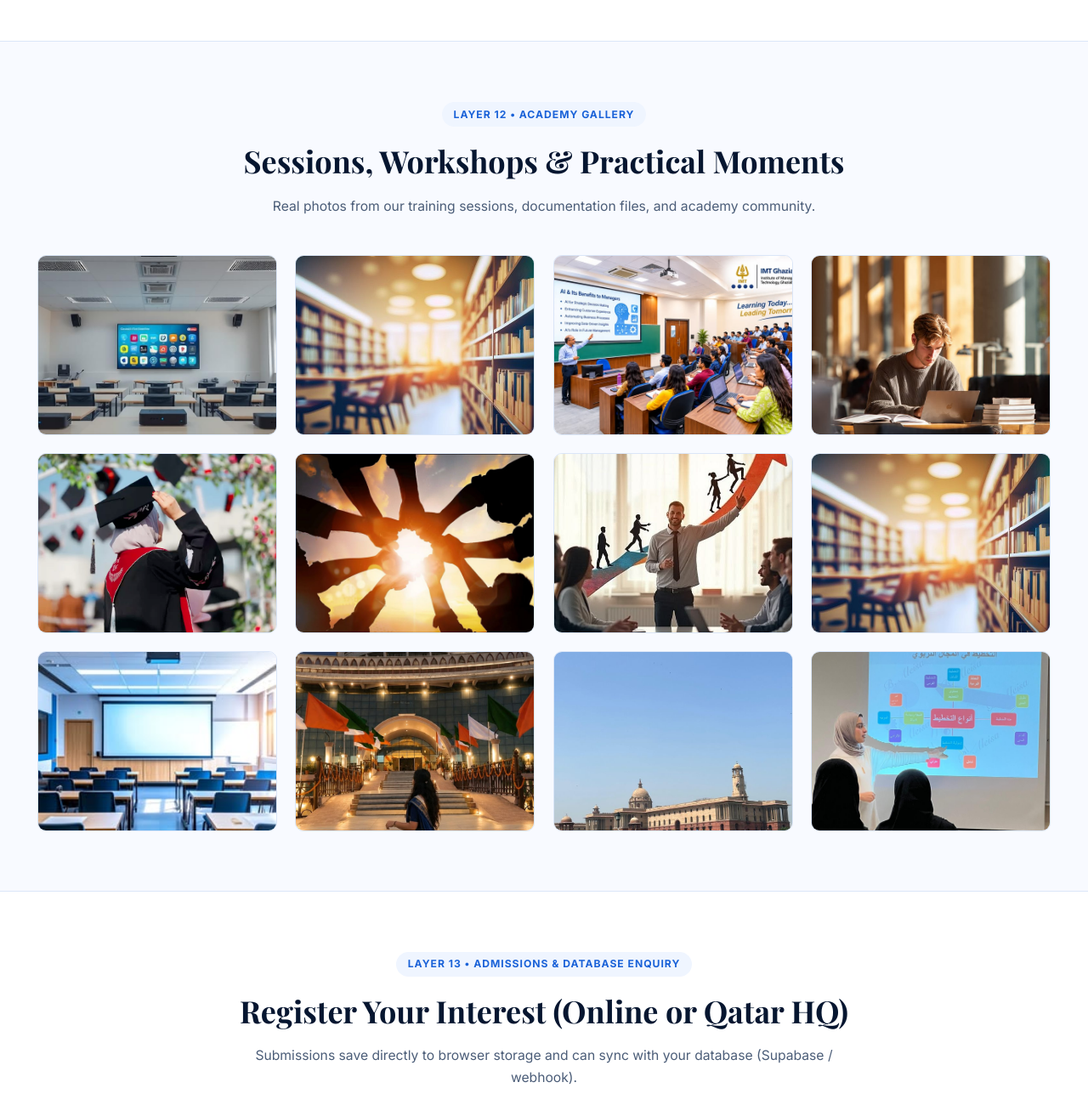
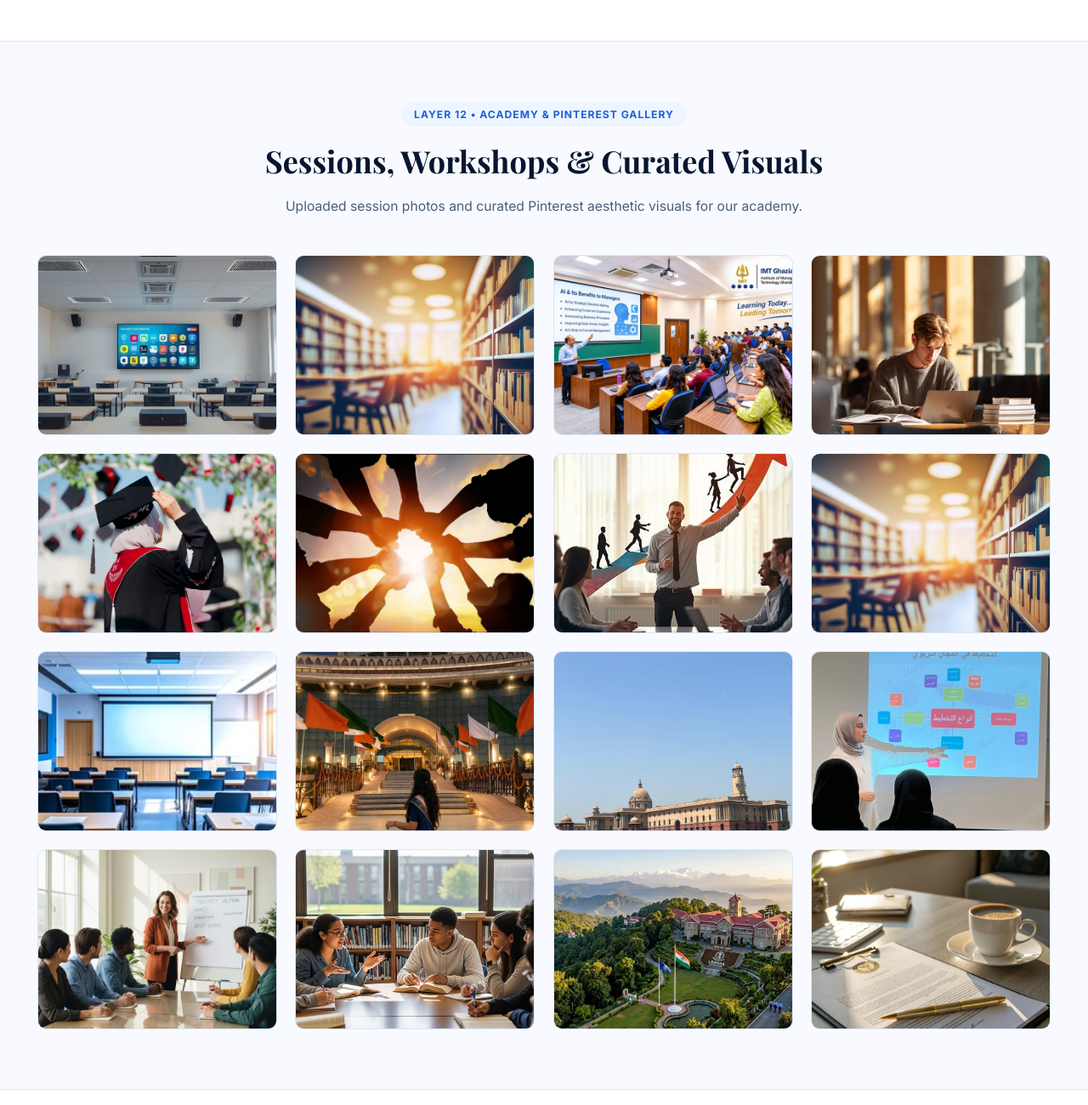
Before and after one commit to serveeaseacademy/serveeaseacademy, a plain HTML site: page index.html in a window 1280 px wide. Shown: the part 6600-7900 px from the top of the page at 85% size. Drawn offline with nearby package versions, Linux system fonts and the light colour scheme.

Commit message:
Update index.html

```diff
--- a/index.html
+++ b/index.html
@@ -932,13 +932,13 @@
       </div>
     </section>
 
-    <!-- Layer 12: Gallery Showcase -->
+    <!-- Layer 12: Gallery & Pinterest Showcase -->
     <section class="section section-alt" id="layer-12-gallery">
       <div class="container">
         <div class="section-header">
-          <span class="eyebrow">Layer 12 • Academy Gallery</span>
-          <h2>Sessions, Workshops &amp; Practical Moments</h2>
-          <p>Real photos from our training sessions, documentation files, and academy community.</p>
+          <span class="eyebrow">Layer 12 • Academy &amp; Pinterest Gallery</span>
+          <h2>Sessions, Workshops &amp; Curated Visuals</h2>
+          <p>Uploaded session photos and curated Pinterest aesthetic visuals for our academy.</p>
         </div>
         <div class="grid-4">
           <div class="gallery-item"><img src="gallery-1.jpg" alt="Gallery 1" loading="lazy" /></div>
@@ -953,6 +953,11 @@
           <div class="gallery-item"><img src="photo%205.jpg" alt="Session 5" loading="lazy" /></div>
           <div class="gallery-item"><img src="photo%206.jpg" alt="Session 6" loading="lazy" /></div>
           <div class="gallery-item"><img src="photo%207.jpg" alt="Session 7" loading="lazy" /></div>
+          <!-- Pinterest curated image slots (upload pinterest-1.jpg .. pinterest-4.jpg or replace URLs) -->
+          <div class="gallery-item"><img src="pinterest-1.jpg" alt="Pinterest Curated Visual 1" onerror="this.src='about-1.jpg'" loading="lazy" /></div>
+          <div class="gallery-item"><img src="pinterest-2.jpg" alt="Pinterest Curated Visual 2" onerror="this.src='about-2.jpg'" loading="lazy" /></div>
+          <div class="gallery-item"><img src="pinterest-3.jpg" alt="Pinterest Curated Visual 3" onerror="this.src='course-upsc.jpg'" loading="lazy" /></div>
+          <div class="gallery-item"><img src="pinterest-4.jpg" alt="Pinterest Curated Visual 4" onerror="this.src='course-gcc.jpg'" loading="lazy" /></div>
         </div>
       </div>
     </section>
```
